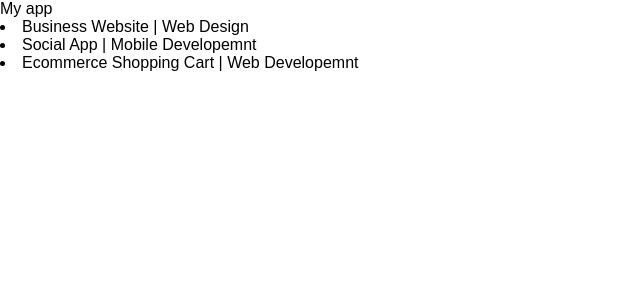
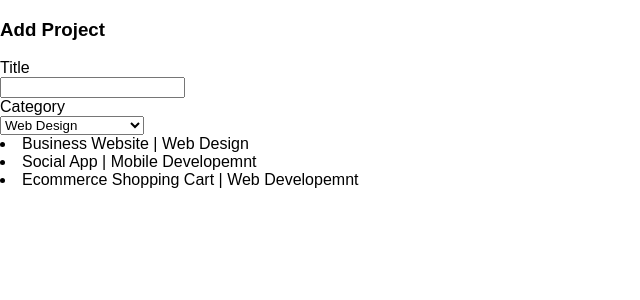
Before and after one commit to smintz93/react-fun, a React (Create React App) app in the folder fundamentals/: page / in a window 1280 px wide. Shown: the top 300 px of the page, without its empty margins (0-640 px from the left). Built offline with nearby package versions, Linux system fonts and the light colour scheme.

Commit message:
drop down bar to choose category added for add project component

```diff
--- a/fundamentals/src/App.js
+++ b/fundamentals/src/App.js
@@ -1,12 +1,18 @@
 import React, { Component } from 'react';
 import Projects from './Components/Projects'
+import AddProject from './Components/AddProject'
 import './App.css';
 
 class App extends Component {
   constructor(){
     super()
     this.state = {
-      projects: [
+      projects: []
+    }
+  }
+  // everytime component is rerendered
+  componentWillMount(){
+    this.setState({projects: [
         {
           title: "Business Website",
           category: "Web Design"
@@ -20,14 +26,13 @@ class App extends Component {
           category: "Web Developemnt"
         }
       ]
-    }
+    })
   }
-
 
   render() {
     return (
       <div className="App">
-          My app
+          <AddProject />
           <Projects projects={this.state.projects} />
       </div>
     );
--- /dev/null
+++ b/fundamentals/src/Components/AddProject.js
@@ -0,0 +1,33 @@
+import React, { Component } from 'react';
+
+
+class AddProject extends Component {
+	static defaultProps = {
+		categories: ["Web Design", "Web Development", "Mobile Development"]
+	}
+
+	render() {
+		let categoryOptions = this.props.categories.map((category) => {
+			return <option key={category} value="category">{category}</option>
+		})
+    return (
+      <div>
+     	<h3> Add Project</h3>
+     	<form>
+     		<div>
+     			<label>Title</label><br/>
+     			<input type="text" ref="title" />
+     		</div>
+     		<div>
+     			<label>Category</label><br/>
+     			<select ref="category">
+     			{categoryOptions}
+     			</select>
+     		</div>
+     	</form>
+      </div>
+    );
+  }
+}
+
+export default AddProject;
--- a/fundamentals/src/Components/ProjectItem.js
+++ b/fundamentals/src/Components/ProjectItem.js
@@ -1,9 +1,6 @@
 import React, { Component } from 'react';
 
 class ProjectItem extends Component {
-
-
-
   render() {
 
     return (
```
